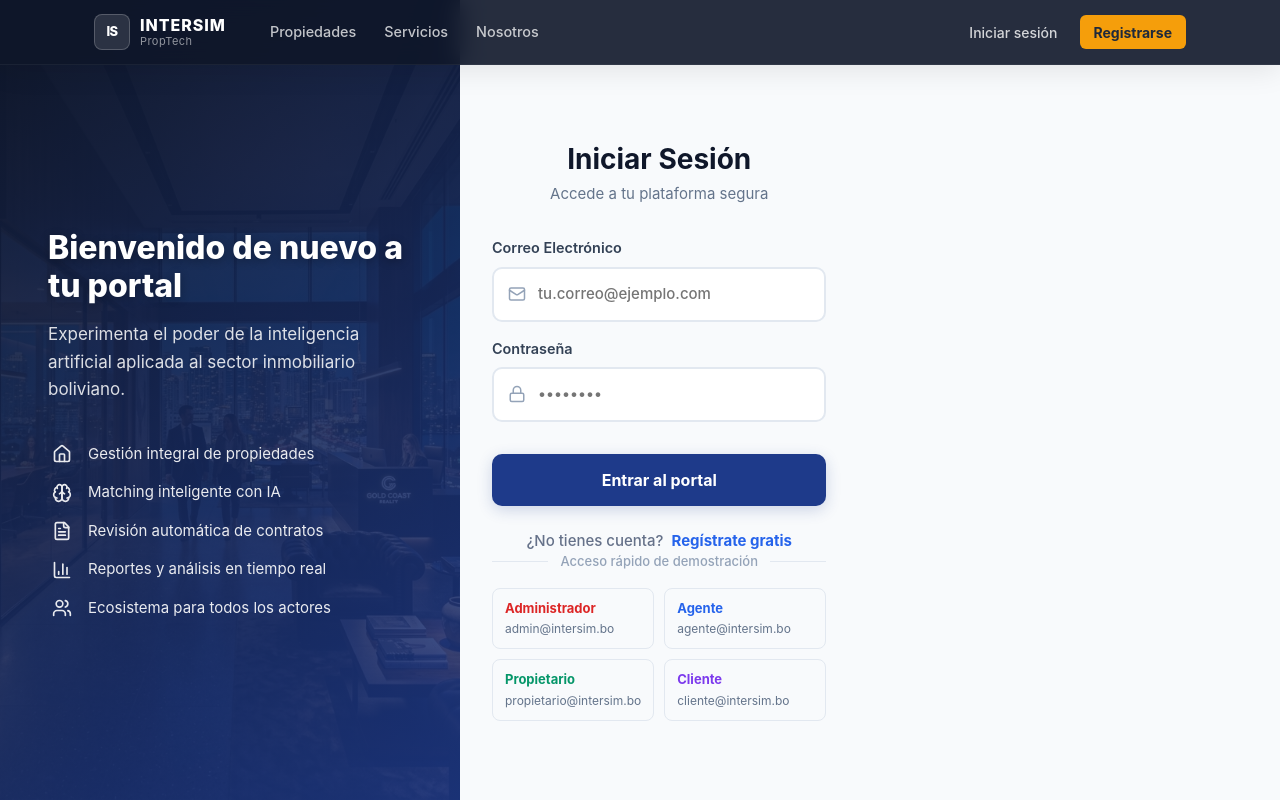
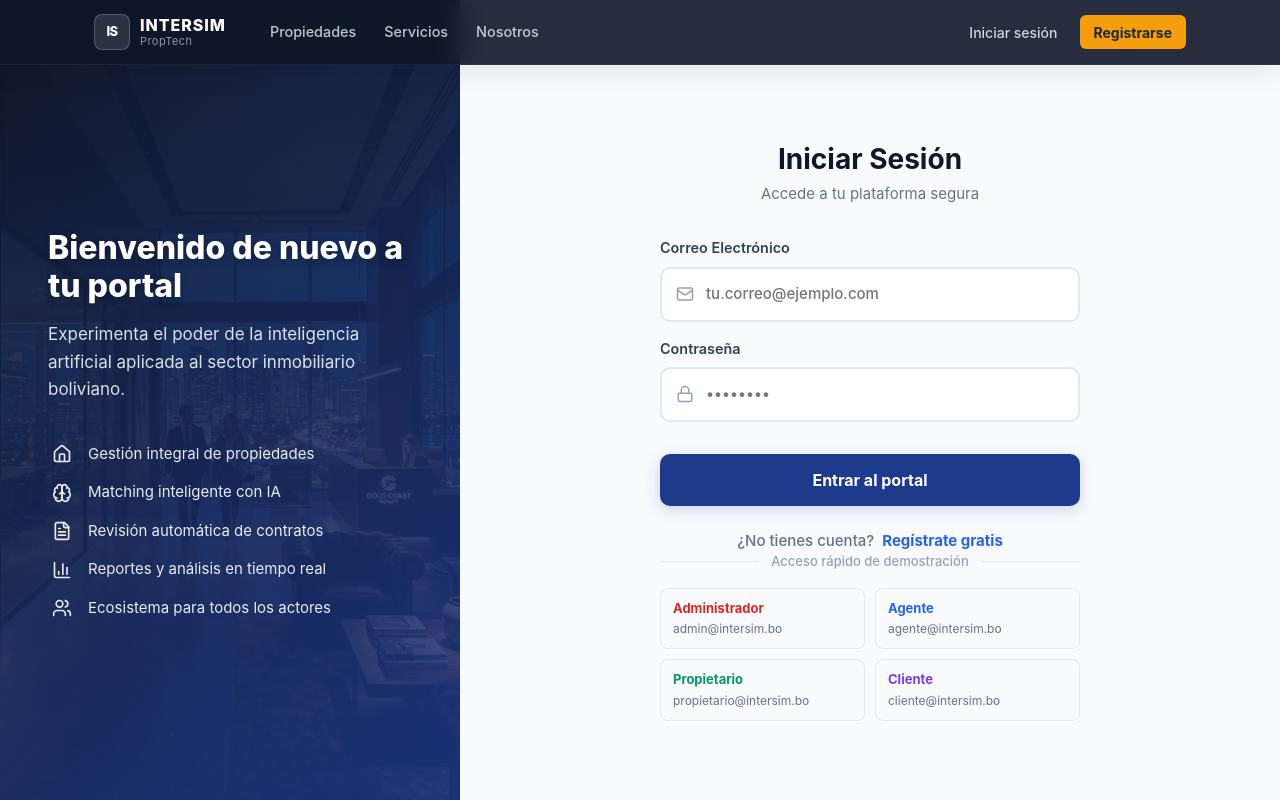
Before and after one commit to jonatan-esprella-lopez/Infraestructura-UNICRON, a React (Vite) app in the folder apps/web/: page /login in a window 1280 px wide. Built offline with nearby package versions, Linux system fonts and the light colour scheme.

Commit message:
feat: add responsive CSS layout for AuthPage component

```diff
--- a/apps/web/src/modules/auth/pages/AuthPage.css
+++ b/apps/web/src/modules/auth/pages/AuthPage.css
@@ -1,5 +1,7 @@
 .auth-page {
   display: flex;
+  width: 100%;
+  flex: 1;
   min-height: 100vh;
   background: #f8fafc;
 }
```
